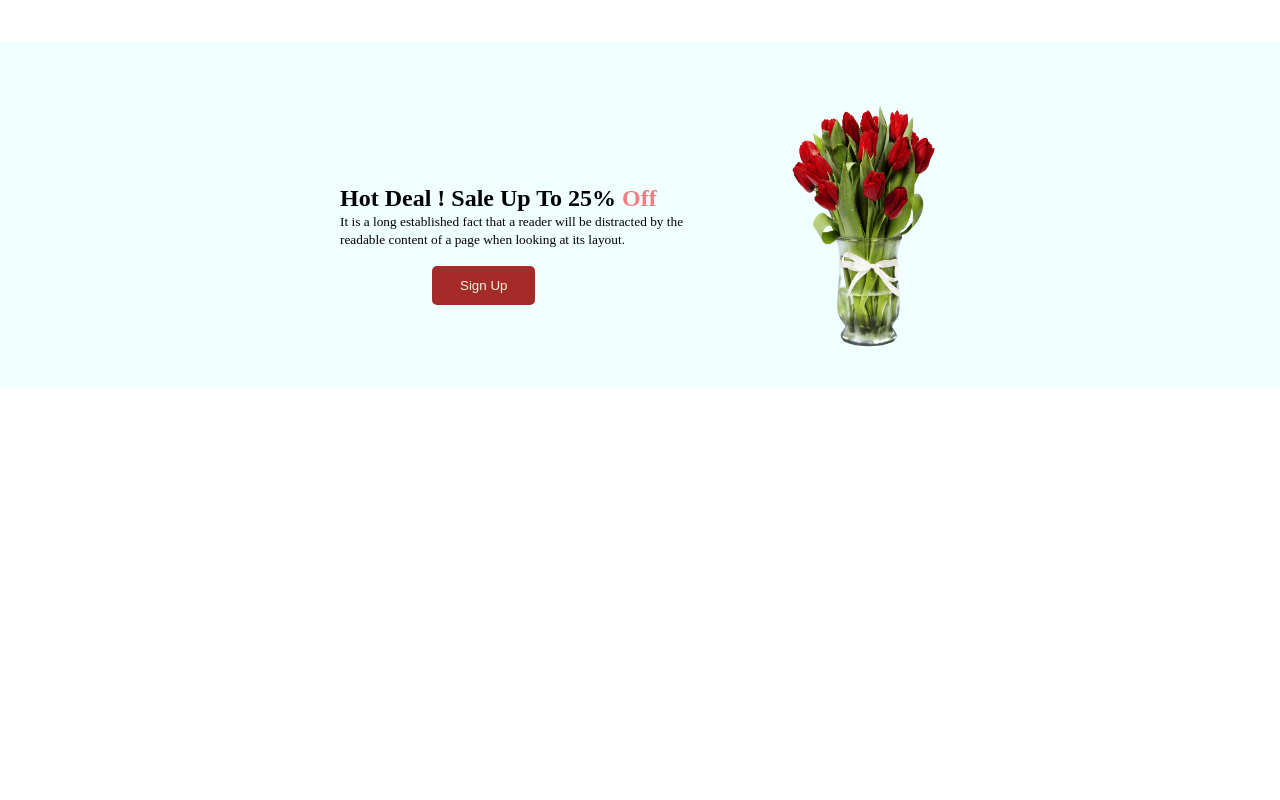
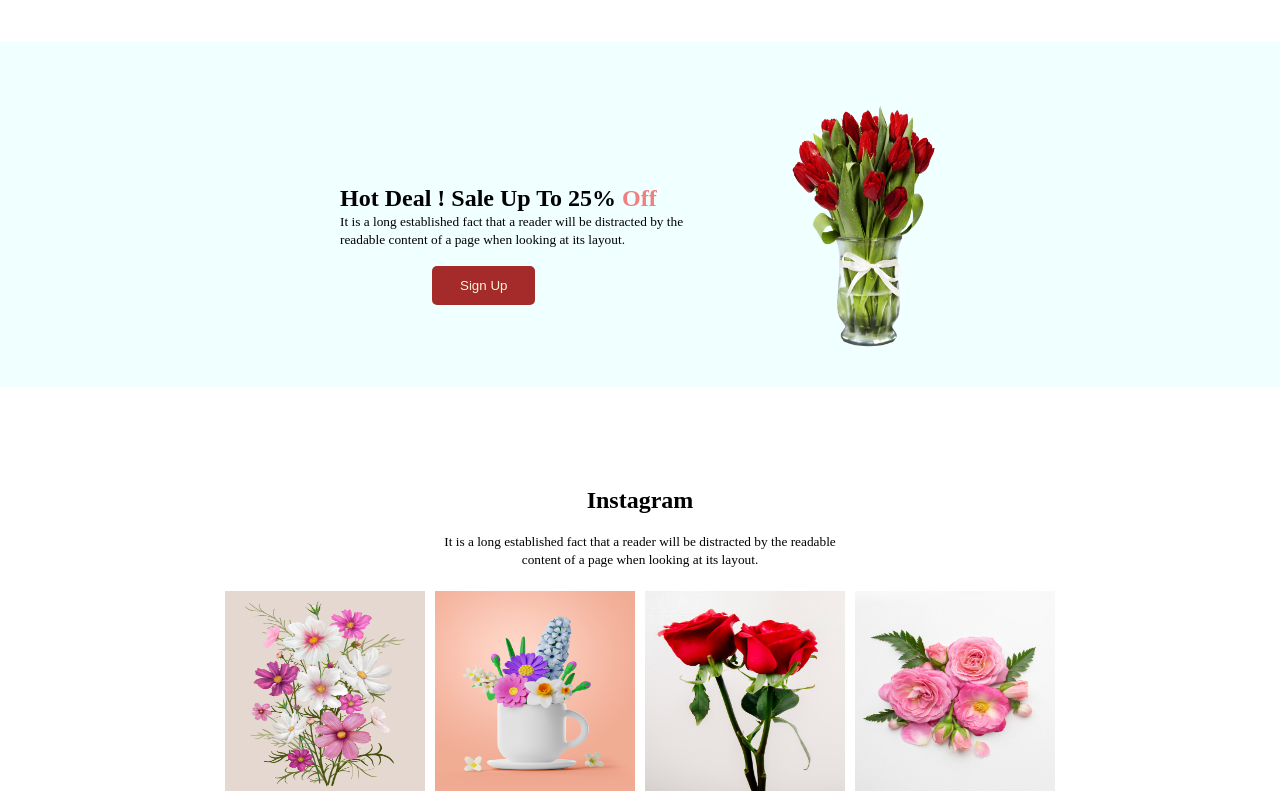
Before and after one commit to Sushanta-Deb/flower-shop-website, a plain HTML site: page index.html in a window 1280 px wide. Shown: the part 961-1761 px from the top of the page. Before the commit the page ends 1428 px from the top, so only its background shows below. Drawn offline with Linux system fonts and the light colour scheme; a web font is replaced by a local one.

Commit message:
added the fourth section

```diff
--- a/index.html
+++ b/index.html
@@ -60,6 +60,27 @@
             </nav>
         </section>
     </main>
+    <main>
+        <section style="padding-top: 20px;">
+            <h2 style="text-align: center;">Instagram</h2> <br>
+            <p style="text-align: center;"><small>It is a long established fact that a reader will be distracted by the readable <br> content of a page when looking at  its layout.</small></p><br>
+        </section>
+
+    <section class="design-four">
+                <div class="row-four">
+                    <img style="height: 200px; width: 200px;" src="images/Rectangle 4.png" alt="">
+                </div>
+                <div class="row-four">
+                    <img style="height: 200px; width: 200px;" src="images/Rectangle 5.png" alt="">
+                </div>
+                <div class="row-four">
+                    <img style="height: 200px; width: 200px;" src="images/Rectangle 6.png"alt="">
+                </div>
+                <div class="row-four">
+                    <img style="height: 200px; width: 200px;" src="images/Flower 01.png" alt="">
+                </div>
+        </section>
+    </main>
 
     <footer>
 
--- a/styles/style.css
+++ b/styles/style.css
@@ -99,4 +99,16 @@ nav h1{
     padding: 20px 300px 0px;
     margin: 80px 0px;
 }
+/* section four */
+.row-four{
+    margin: 5px;
+    padding: 0px;
+}
+.design-four{
+    display: flex;
+    text-align: center;
+    padding: auto;
+    justify-content: center;
+}
+
 /* footer styles */
```
